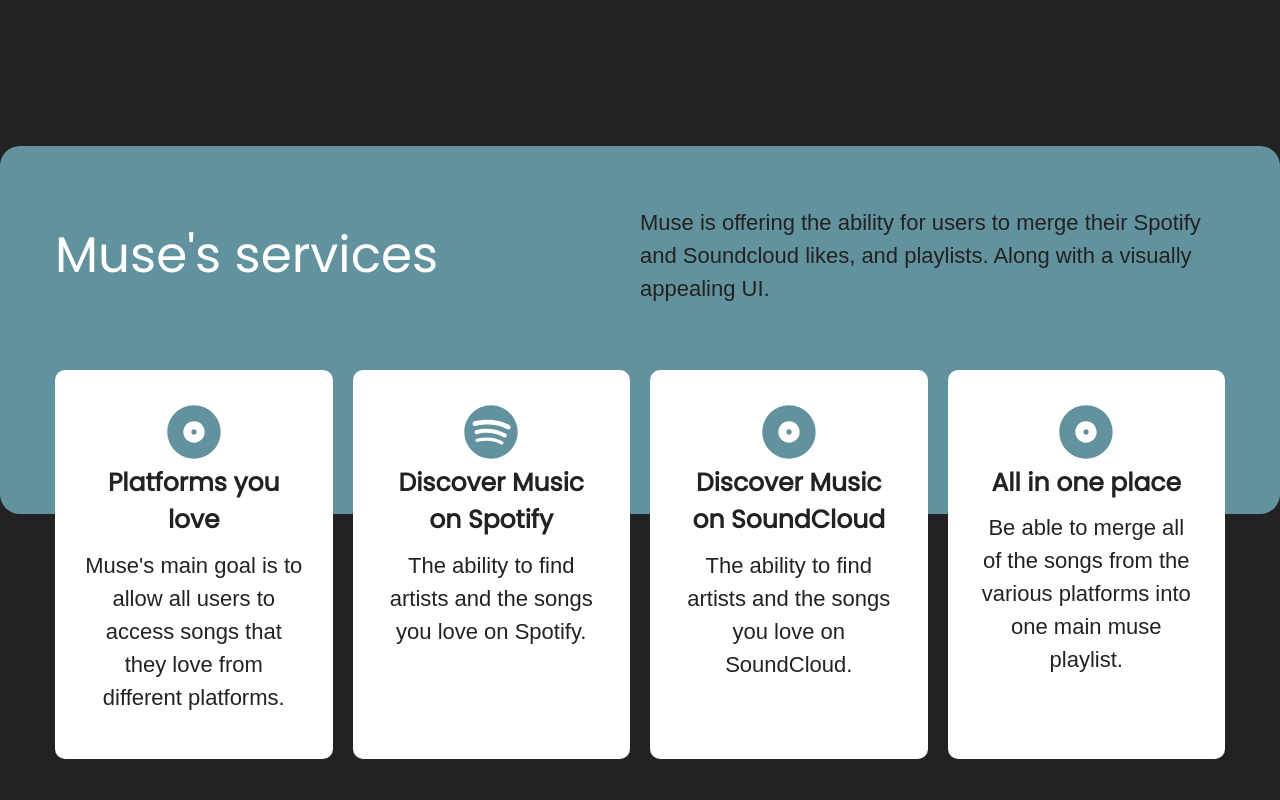
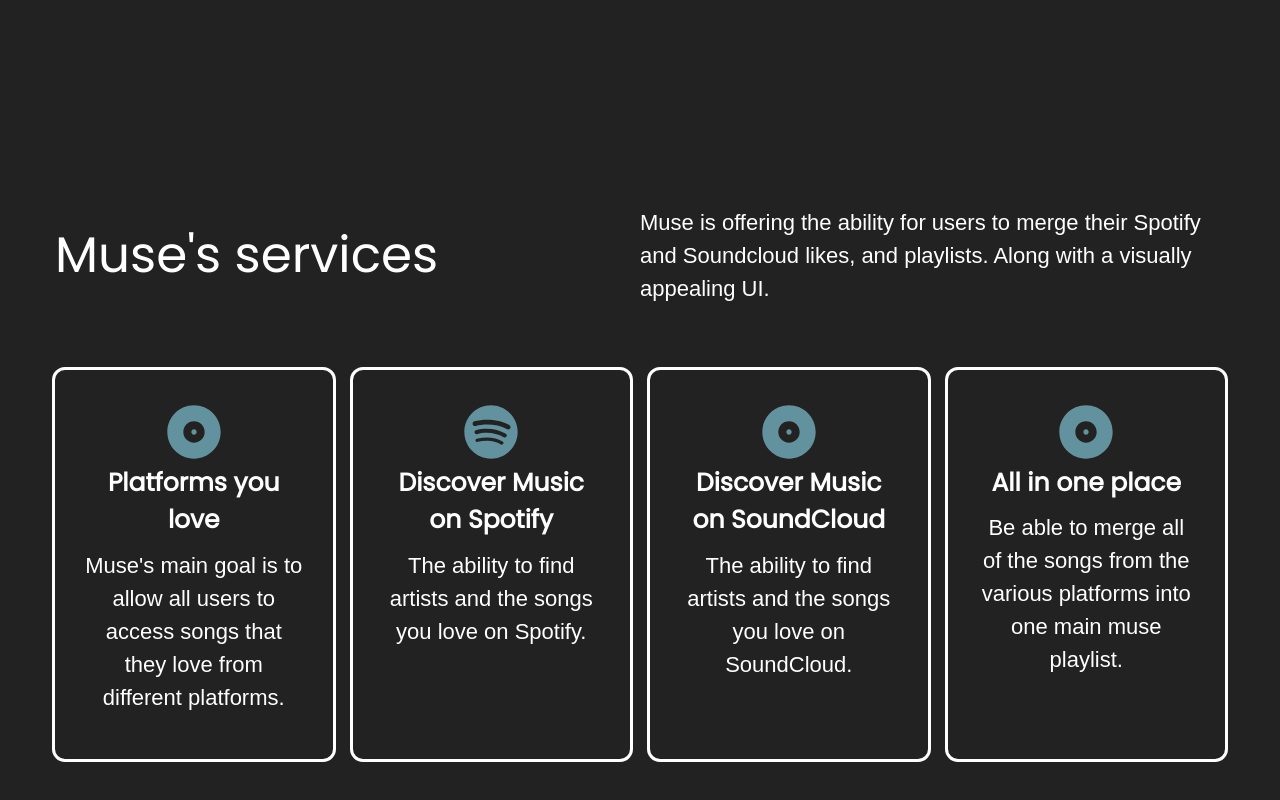
Before and after one commit to jbrov2/Muse-Redo, a React (Vite) app in the folder client/: page / in a window 1280 px wide. Shown: the part 1648-2448 px from the top of the page. Built offline with nearby package versions, Linux system fonts and the light colour scheme.

Commit message:
changed some styling for outline on the grid items

```diff
--- a/client/src/components/landing_page/Services.jsx
+++ b/client/src/components/landing_page/Services.jsx
@@ -4,13 +4,13 @@
   return (
     <>
       <section className="services relative">
-        <div className="bg-accent max-w-[1466px] mx-4 xl:mx-auto rounded-[20px] px-6 xl:px-0 relative h-[368px] flex items-center xl:items-start">
+        <div className=" max-w-[1466px] mx-4 xl:mx-auto rounded-[20px] px-6 xl:px-0 relative h-[368px] flex items-center xl:items-start">
           <div className="container mx-auto">
             <div className="services_top flex items-center flex-col xl:flex-row xl:my-[60px]">
               <h2 className="h2 flex-1 mb-4 xl:mb-0 text-center xl:text-left">
                 Muse&apos;s services
               </h2>
-              <p className="p text-primary flex-1 text-center xl:text-left max-w-2xl xl:max-w-none">
+              <p className="p flex-1 text-center xl:text-left max-w-2xl xl:max-w-none">
                 Muse is offering the ability for users to merge their Spotify
                 and Soundcloud likes, and playlists. Along with a visually
                 appealing UI.
@@ -23,52 +23,52 @@
           {/**Grid */}
           <div className="grid xl:grid-cols-4 gap-5 px-8 xl:px-0 w-full max-w-[1200px]">
             {/*Grid Item*/}
-            <div className="services_item bg-secondary p-[30px] rounded-[10px] min-h-[288px] flex flex-col items-center  text-center">
+            <div className="services_item outline outline-secondary p-[30px] rounded-[10px] min-h-[288px] flex flex-col items-center  text-center">
               <div className="mb-[15px]">
                 <RiAlbumFill className="text-accent size-16 mx-auto" />
-                <h3 className="h3 mb-[10px] font-bold text-primary">
+                <h3 className="h3 mb-[10px] font-bold text-secondary">
                   Platforms you love
                 </h3>
-                <p className="font-light leading-normal max-w-[300px] text-primary">
+                <p className="font-light leading-normal max-w-[300px] text-secondary">
                   Muse&apos;s main goal is to allow all users to access songs
                   that they love from different platforms.
                 </p>
               </div>
             </div>
             {/*Grid Item*/}
-            <div className="services_item bg-secondary p-[30px] rounded-[10px] min-h-[288px] flex flex-col items-center text-center">
+            <div className="services_item  outline outline-secondary p-[30px] rounded-[10px] min-h-[288px] flex flex-col items-center text-center">
               <div className="mb-[15px]">
                 <RiSpotifyFill className="text-accent size-16 mx-auto" />
-                <h3 className="h3 mb-[10px] font-bold text-primary">
+                <h3 className="h3 mb-[10px] font-bold ">
                   Discover Music on Spotify
                 </h3>
-                <p className="font-light leading-normal max-w-[300px] text-primary">
+                <p className="font-light leading-normal max-w-[300px] ">
                   The ability to find artists and the songs you love on
                   <span> Spotify</span>.
                 </p>
               </div>
             </div>
             {/*Grid Item*/}
-            <div className="services_item bg-secondary p-[30px] rounded-[10px] min-h-[288px] flex flex-col items-center  text-center">
+            <div className="services_item  outline outline-secondary p-[30px] rounded-[10px] min-h-[288px] flex flex-col items-center  text-center">
               <div className="mb-[15px]">
                 <RiAlbumFill className="text-accent size-16 mx-auto" />
-                <h3 className="h3 mb-[10px] font-bold  text-primary">
+                <h3 className="h3 mb-[10px] font-bold  ">
                   Discover Music on SoundCloud
                 </h3>
-                <p className="font-light leading-normal max-w-[400px] text-primary">
+                <p className="font-light leading-normal max-w-[400px] ">
                   The ability to find artists and the songs you love on
                   SoundCloud.
                 </p>
               </div>
             </div>
             {/*Grid Item*/}
-            <div className="services_item bg-secondary p-[30px] rounded-[10px] min-h-[288px] flex flex-col items-center  text-center">
+            <div className="services_item  outline outline-secondary p-[30px] rounded-[10px] min-h-[288px] flex flex-col items-center  text-center">
               <div className="mb-[15px]">
                 <RiAlbumFill className="text-accent size-16 mx-auto" />
-                <h3 className="h3 mb-[10px] font-bold text-primary">
+                <h3 className="h3 mb-[10px] font-bold ">
                   All in one place
                 </h3>
-                <p className="font-light leading-normal max-w-[300px] text-primary">
+                <p className="font-light leading-normal max-w-[300px] ">
                   Be able to merge all of the songs from the various platforms
                   into one main muse playlist.
                 </p>
```
